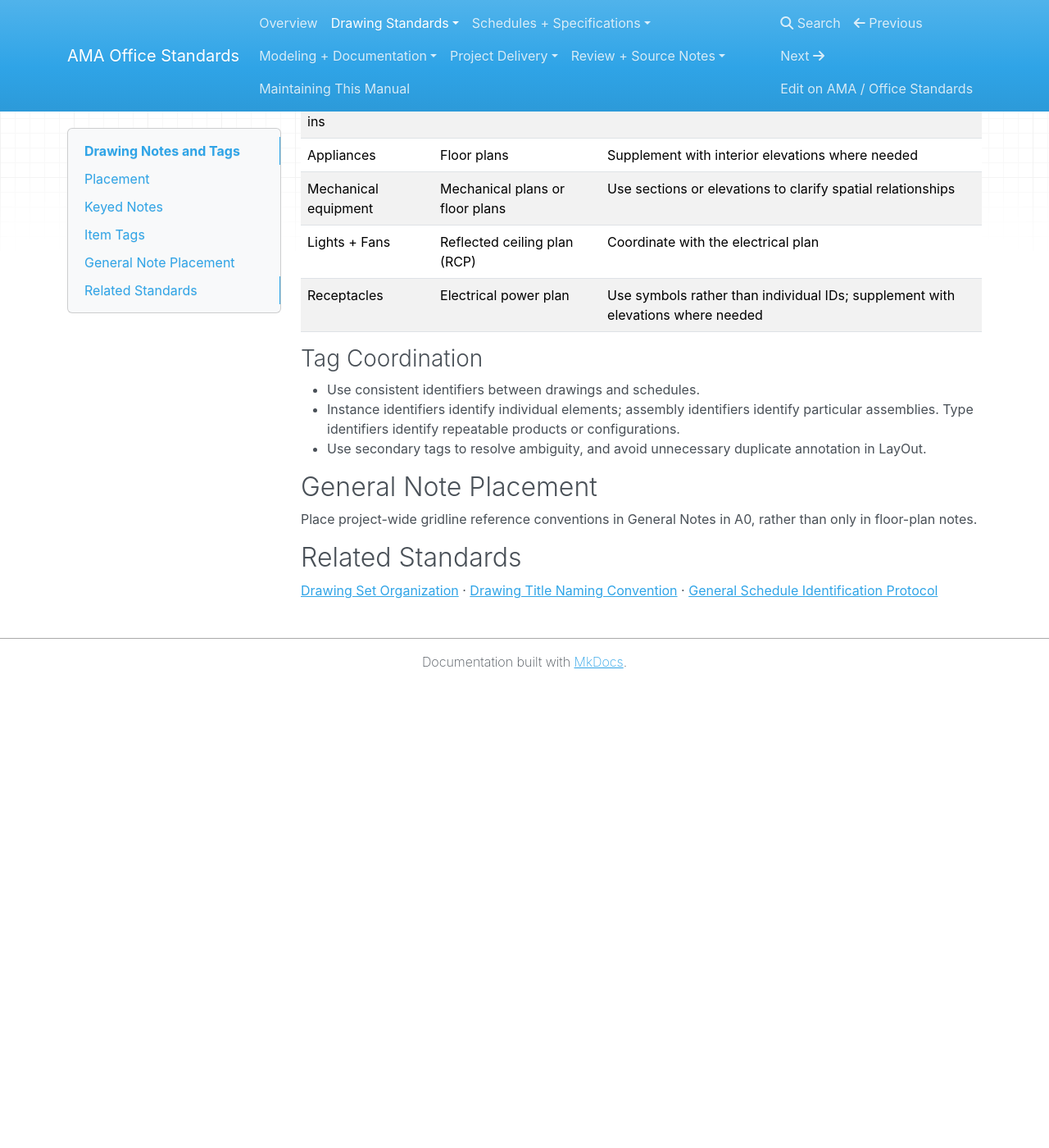
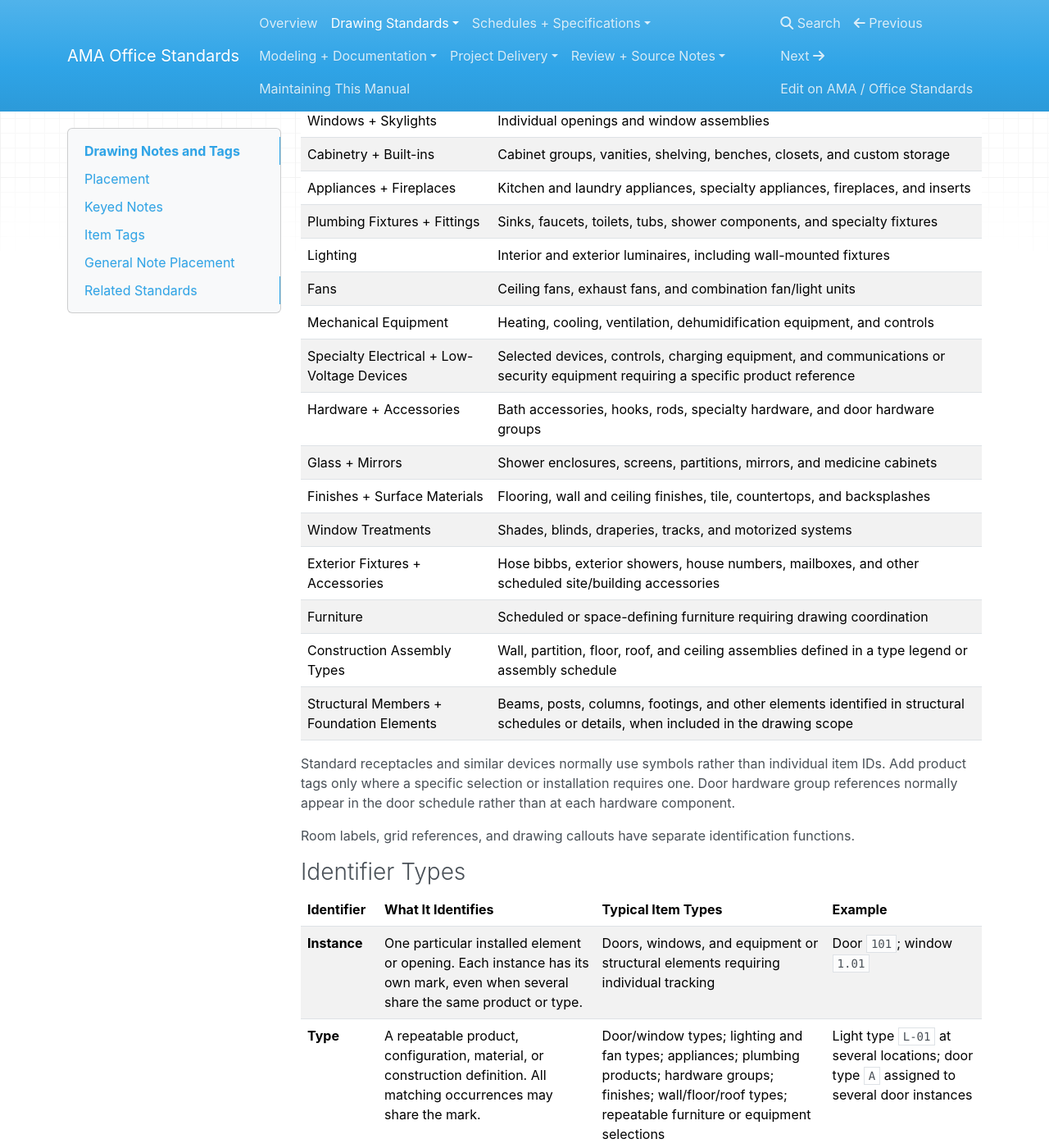
Before and after one commit to aaronmaret/ama-office-standards, an MkDocs documentation site: the page built from docs/drawing-standards/drawing-notes-and-tags.md, in a window 1280 px wide and 1400 px high, scrolled down 1211 px. Shown: the whole window at 82% size. Built offline with MkDocs 1.6.1, drawn with Linux system fonts in a browser that asks for light colours; nearby versions of some CDN libraries; before the commit the page ends 2046 px from its top, so only the background shows below that; some of the changed text lies outside the part shown.

Commit message:
Expand tagged item categories and identifier guidance without software references

```diff
--- a/docs/drawing-standards/drawing-notes-and-tags.md
+++ b/docs/drawing-standards/drawing-notes-and-tags.md
@@ -31,6 +31,46 @@ This system applies to plans, elevations, sections, and details. Keynote numbers
 
 Tag each item primarily on the drawing where its location and installation are most clearly communicated. Repeat tags on other views only when they improve coordination.
 
+### Item Types
+
+Use item tags for the following categories when they reference a schedule, type legend, or defined assembly. Identify types, groups, or assemblies rather than every component unless individual identification is needed.
+
+| Item Category | Includes |
+| --- | --- |
+| Doors | Interior and exterior doors, including multi-leaf and sliding assemblies |
+| Windows + Skylights | Individual openings and window assemblies |
+| Cabinetry + Built-ins | Cabinet groups, vanities, shelving, benches, closets, and custom storage |
+| Appliances + Fireplaces | Kitchen and laundry appliances, specialty appliances, fireplaces, and inserts |
+| Plumbing Fixtures + Fittings | Sinks, faucets, toilets, tubs, shower components, and specialty fixtures |
+| Lighting | Interior and exterior luminaires, including wall-mounted fixtures |
+| Fans | Ceiling fans, exhaust fans, and combination fan/light units |
+| Mechanical Equipment | Heating, cooling, ventilation, dehumidification equipment, and controls |
+| Specialty Electrical + Low-Voltage Devices | Selected devices, controls, charging equipment, and communications or security equipment requiring a specific product reference |
+| Hardware + Accessories | Bath accessories, hooks, rods, specialty hardware, and door hardware groups |
+| Glass + Mirrors | Shower enclosures, screens, partitions, mirrors, and medicine cabinets |
+| Finishes + Surface Materials | Flooring, wall and ceiling finishes, tile, countertops, and backsplashes |
+| Window Treatments | Shades, blinds, draperies, tracks, and motorized systems |
+| Exterior Fixtures + Accessories | Hose bibbs, exterior showers, house numbers, mailboxes, and other scheduled site/building accessories |
+| Furniture | Scheduled or space-defining furniture requiring drawing coordination |
+| Construction Assembly Types | Wall, partition, floor, roof, and ceiling assemblies defined in a type legend or assembly schedule |
+| Structural Members + Foundation Elements | Beams, posts, columns, footings, and other elements identified in structural schedules or details, when included in the drawing scope |
+
+Standard receptacles and similar devices normally use symbols rather than individual item IDs. Add product tags only where a specific selection or installation requires one. Door hardware group references normally appear in the door schedule rather than at each hardware component.
+
+Room labels, grid references, and drawing callouts have separate identification functions.
+
+### Identifier Types
+
+| Identifier | What It Identifies | Typical Item Types | Example |
+| --- | --- | --- | --- |
+| **Instance** | One particular installed element or opening. Each instance has its own mark, even when several share the same product or type. | Doors, windows, and equipment or structural elements requiring individual tracking | Door `101`; window `1.01` |
+| **Type** | A repeatable product, configuration, material, or construction definition. All matching occurrences may share the mark. | Door/window types; lighting and fan types; appliances; plumbing products; hardware groups; finishes; wall/floor/roof types; repeatable furniture or equipment selections | Light type `L-01` at several locations; door type `A` assigned to several door instances |
+| **Assembly** | A coordinated group of components documented as one unit. The reference leads to the assembly's drawings, schedule entry, or fabrication requirements. | Custom built-ins, cabinet groups, stairs, railing assemblies, and custom glazing or other multi-component installations | Built-in `BI-01` identifies a complete storage bench, not each cabinet box or hardware component |
+
+**Instance and type identifiers can work together.** Doors `101` and `102` are separate instances but may both be door type `A` and use the same numeric hardware group. A repeated light type may need only its type tag unless individual tracking is required.
+
+**Assembly describes the scope of the identified item.** An assembly may have a unique instance mark or a repeatable type mark; it does not automatically need an additional competing ID. A door instance mark can identify the entire door assembly, while a custom built-in uses its assembly mark.
+
 ### Primary Tag Locations
 
 | Item | Primary Location | Secondary Use |
@@ -46,8 +86,7 @@ Tag each item primarily on the drawing where its location and installation are m
 ### Tag Coordination
 
 - Use consistent identifiers between drawings and schedules.
-- Instance identifiers identify individual elements; assembly identifiers identify particular assemblies. Type identifiers identify repeatable products or configurations.
-- Use secondary tags to resolve ambiguity, and avoid unnecessary duplicate annotation in LayOut.
+- Use secondary tags to resolve ambiguity, and avoid unnecessary duplicate annotation.
 
 ## General Note Placement
 
```
Also changed, not shown: README.md (+2 -0 lines).
